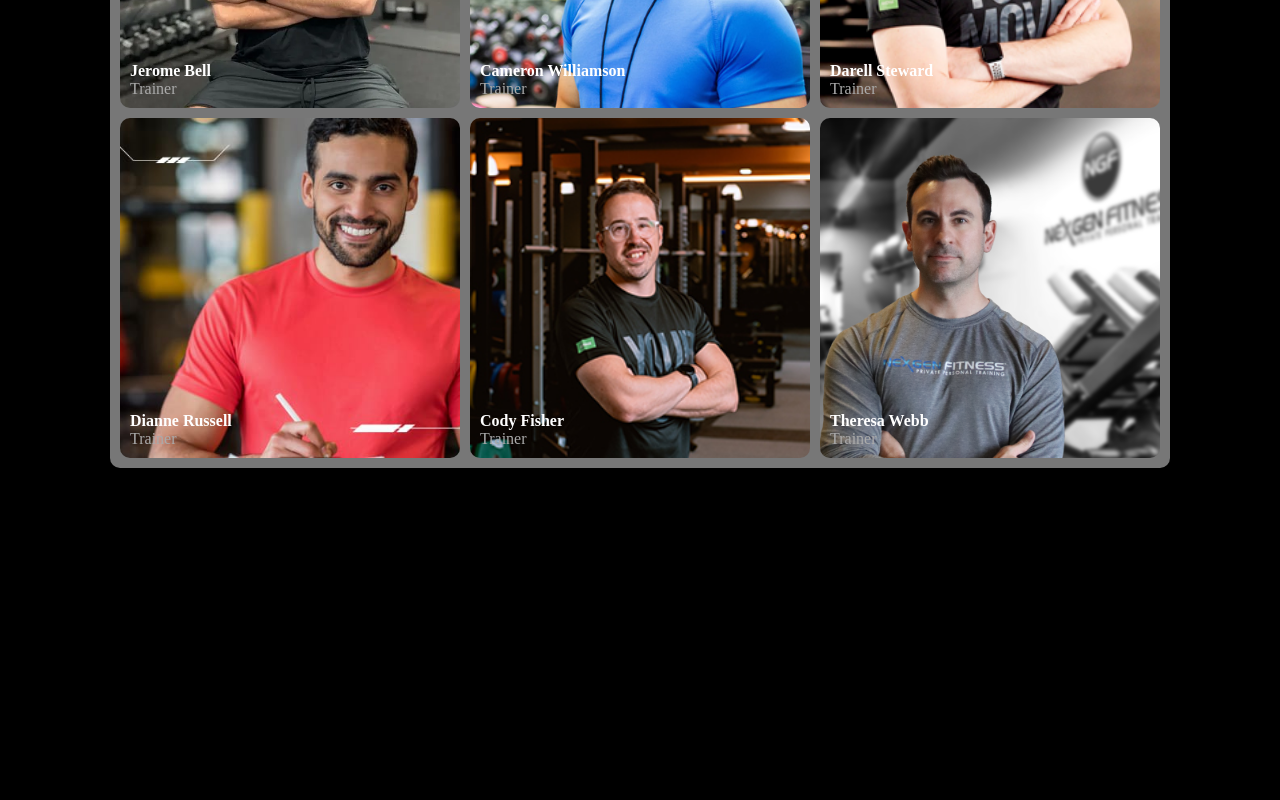
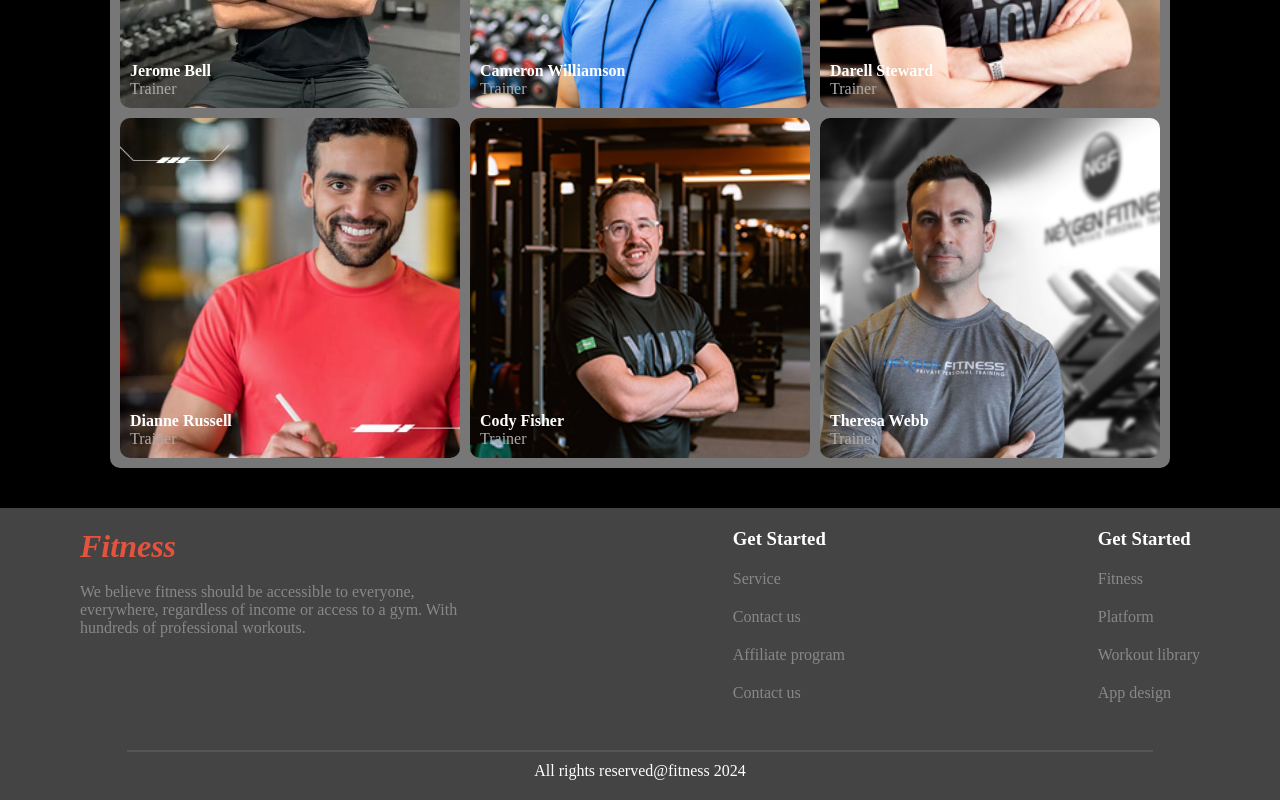
Before and after one commit to AlchemistReturns/assignment_2_programming_hero, a plain HTML site: page index.html in a window 1280 px wide. Shown: the part 2199-2999 px from the top of the page. Before the commit the page ends 2707 px from the top, so only its background shows below. Drawn offline with Linux system fonts and the light colour scheme.

Commit message:
completed the footer

```diff
--- a/index.html
+++ b/index.html
@@ -157,5 +157,32 @@
             </div>
         </div>
     </section>
+
+    <section id="footer">
+        <div id="footer-1">
+            <h2>Fitness</h2>
+            <br>
+            <p>We believe fitness should be accessible to everyone, everywhere, regardless of income or access to a gym. With hundreds of professional workouts.</p>
+        </div>
+        <div id="footer-2">
+            <h3>Get Started</h3>
+            <a href="#">Service</a>
+            <a href="#">Contact us</a>
+            <a href="#">Affiliate program</a>
+            <a href="#">Contact us</a>
+        </div>
+        <div id="footer-3">
+            <h3>Get Started</h3>
+            <a href="#">Fitness</a>
+            <a href="#">Platform</a>
+            <a href="#">Workout library</a>
+            <a href="#">App design</a>
+        </div>
+    </section>
+    <section id="copyright">
+        <br>
+        <hr>
+        <p>All rights reserved@fitness 2024</p>
+    </section>
 </body>
 </html>
--- a/styles.css
+++ b/styles.css
@@ -321,6 +321,56 @@ body {
     color: #aaa;
 }
 
+#footer {
+    background-color: #444;
+    color: white;
+    display: flex;
+    gap: 30px;
+    justify-content: space-between;
+    padding: 20px 80px;
+}
+
+#footer-1 {
+    max-width: 400px;
+}
+
+#footer-1 > h2 {
+    font-size: 2rem;
+    color: #e6533c;
+    font-style: italic;
+}
+#footer-1 > p {
+    color: #888;
+}
+
+#footer-2, #footer-3 {
+    display: flex;
+    flex-direction: column;
+    gap: 20px;
+}
+
+#footer-2 > a, #footer-3 > a {
+    color: #888;
+    text-decoration: none;
+}
+
+#copyright {
+    background-color: #444;
+    color: white;
+    display: flex;
+    flex-direction: column;
+    align-items: center;
+    text-align: center;
+    gap: 10px;
+    padding-bottom: 20px;
+}
+
+hr {
+    width: 80%;
+    border: 1px solid #555;
+}
+
+
 
 
 
@@ -378,4 +428,8 @@ body {
         grid-template-rows: repeat(6, auto);
         grid-template-columns: auto;
     }
+    #footer {
+        flex-direction: column;
+        padding: 20px 10px;
+    }
 }
```
